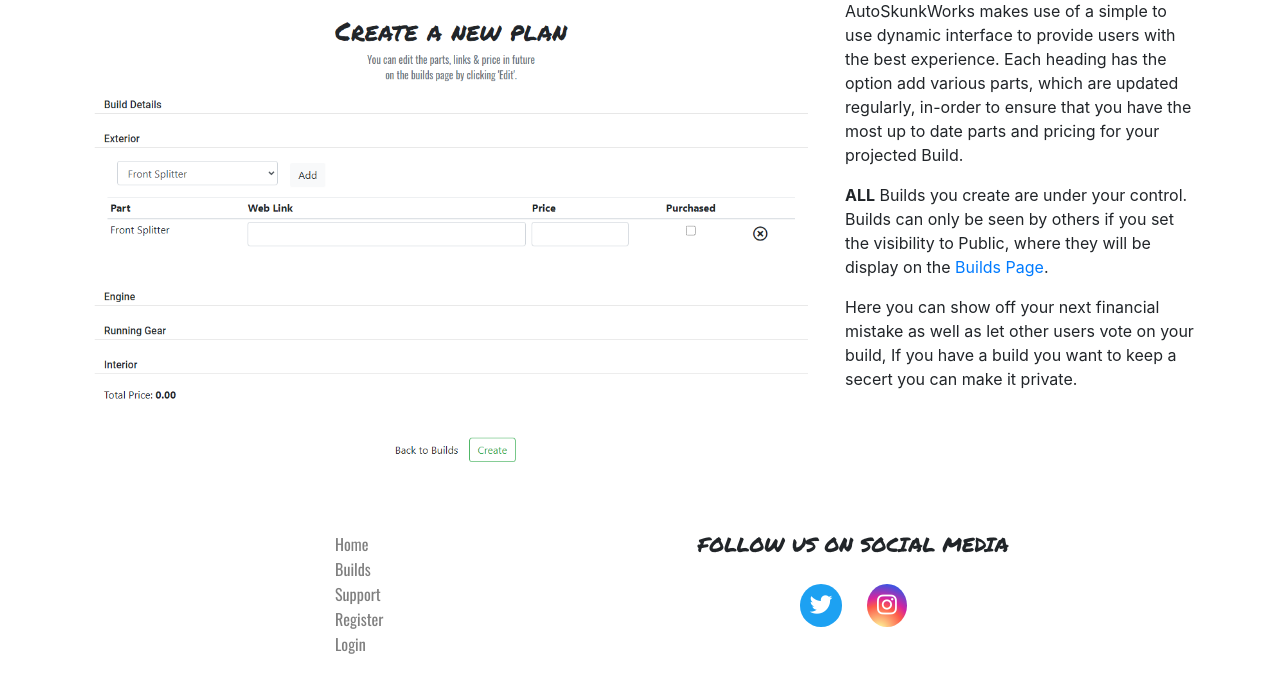
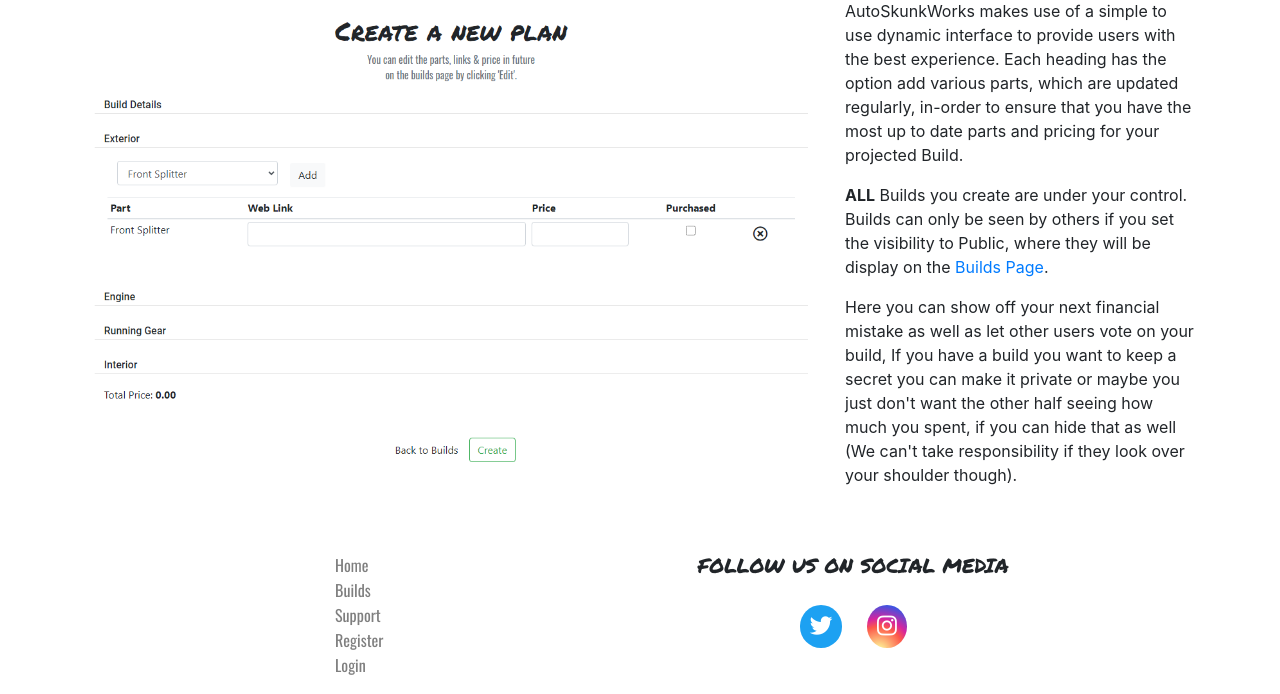
Before and after one commit to msped/autoskunkworks, a Django app: page / in a window 1280 px wide. Shown: the part 929-1623 px from the top of the page. Before the commit the page ends 1583 px from the top, so only its background shows below. Run offline with Django 3.2, Linux system fonts and the light colour scheme; some libraries are stand-ins or nearby versions.

Commit message:
fixed spelling mistake

```diff
--- a/home/templates/home.html
+++ b/home/templates/home.html
@@ -49,7 +49,7 @@ Home
         <p><strong>ALL</strong> Builds you create are under your control. Builds can only be
             seen by others if you set the visibility to Public, where they will be display on the <a href="{% url 'builds' %}">Builds Page</a>.
         </p>
-        <p>Here you can show off your next financial mistake as well as let other users vote on your build, If you have a build you want to keep a secert you can make it private.</p>
+        <p>Here you can show off your next financial mistake as well as let other users vote on your build, If you have a build you want to keep a secret you can make it private or maybe you just don't want the other half seeing how much you spent, if you can hide that as well (We can't take responsibility if they look over your shoulder though).</p>
     </div>
 </div>
 
```
